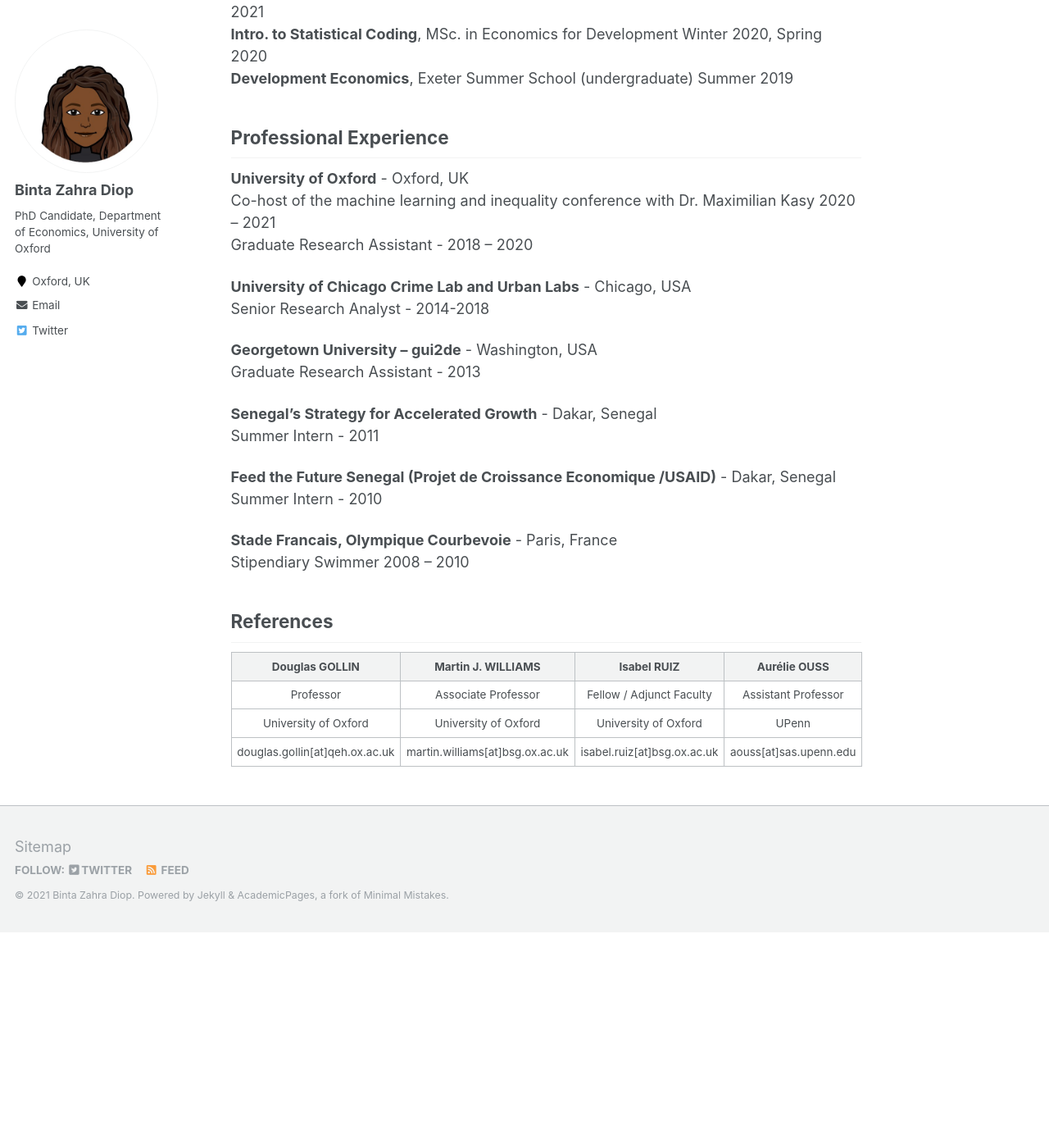
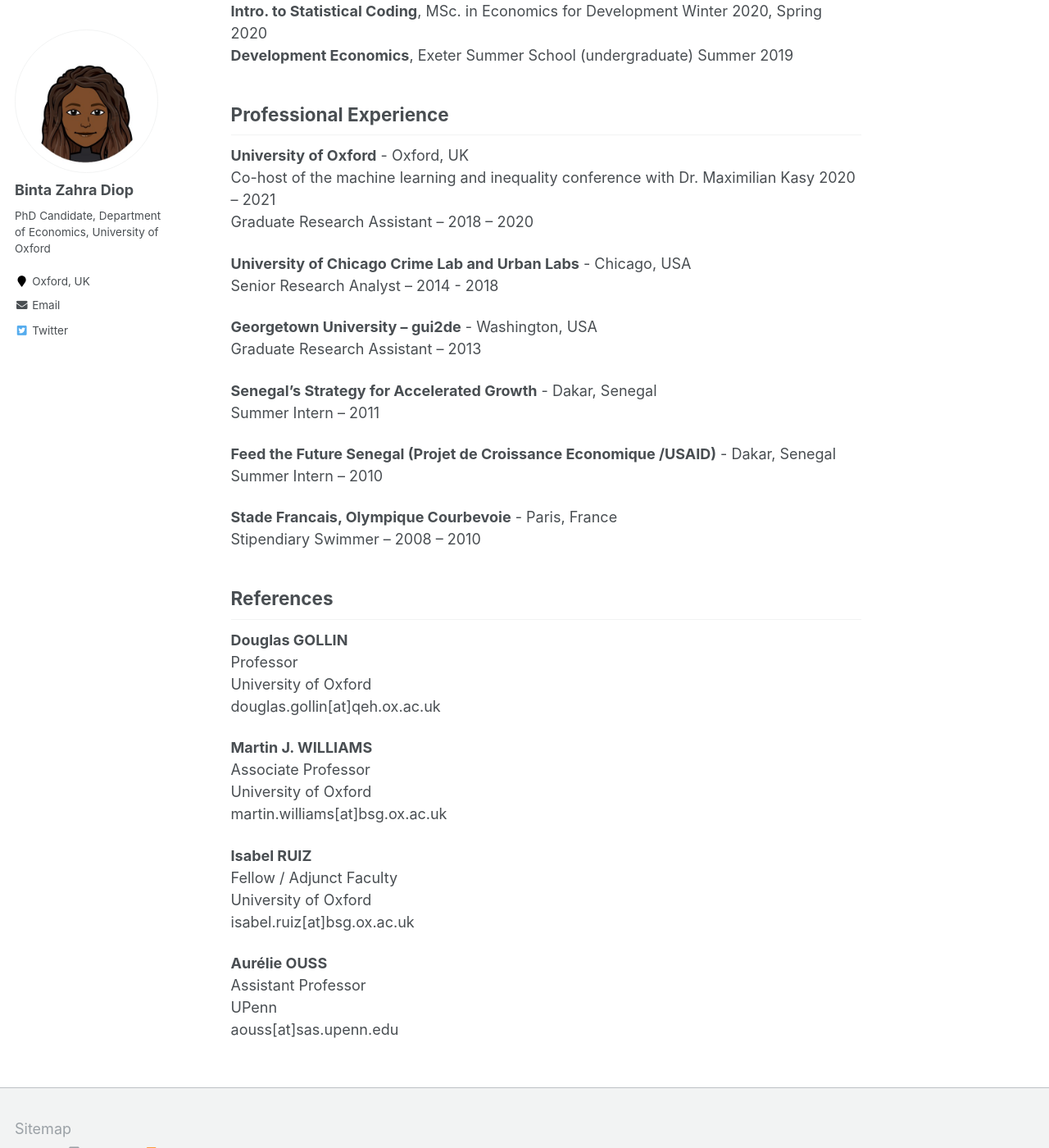
Before and after one commit to bzdiop/bzdiop.github.io, a Jekyll site: the page built from _pages/CV.md, in a window 1280 px wide and 1400 px high, scrolled down 667 px. Shown: the whole window at 82% size. Built offline with Jekyll 4.4.1, drawn with Linux system fonts in a browser that asks for light colours; before the commit the page ends 1804 px from its top, so only the background shows below that; some of the changed text lies outside the part shown.

Commit message:
Typo- teaching

```diff
--- a/_pages/CV.md
+++ b/_pages/CV.md
@@ -28,29 +28,43 @@
 
  **University of Oxford** - Oxford, UK
  Co-host of the machine learning and inequality conference with Dr. Maximilian Kasy 2020 – 2021
- Graduate Research Assistant - 2018 – 2020
+ Graduate Research Assistant -- 2018 – 2020
 
  **University of Chicago Crime Lab and Urban Labs** - Chicago, USA
- Senior Research Analyst - 2014-2018
+ Senior Research Analyst -- 2014 - 2018
 
  **Georgetown University – gui2de** - Washington, USA
- Graduate Research Assistant - 2013
+ Graduate Research Assistant -- 2013
 
  **Senegal’s Strategy for Accelerated Growth** - Dakar, Senegal
- Summer Intern - 2011
+ Summer Intern -- 2011
 
  **Feed the Future Senegal (Projet de Croissance Economique /USAID)** - Dakar, Senegal
- Summer Intern - 2010
+ Summer Intern -- 2010
 
  **Stade Francais, Olympique Courbevoie** - Paris, France
-Stipendiary Swimmer 2008 – 2010
+Stipendiary Swimmer -- 2008 – 2010
 
 
 ## References
 
+**Douglas GOLLIN**
+Professor
+University of Oxford
+douglas.gollin[at]qeh.ox.ac.uk
 
-|**Douglas GOLLIN**| **Martin J. WILLIAMS** |**Isabel RUIZ**|**Aurélie OUSS**|
-|:---: | :---: | :---:| :---:|
-| Professor | Associate Professor | Fellow / Adjunct Faculty |Assistant Professor |
-| University of Oxford  | University of Oxford  | University of Oxford  | UPenn |
-| douglas.gollin[at]qeh.ox.ac.uk | martin.williams[at]bsg.ox.ac.uk | isabel.ruiz[at]bsg.ox.ac.uk | aouss[at]sas.upenn.edu |
+
+**Martin J. WILLIAMS**
+Associate Professor
+University of Oxford
+martin.williams[at]bsg.ox.ac.uk
+
+**Isabel RUIZ**
+Fellow / Adjunct Faculty
+University of Oxford
+isabel.ruiz[at]bsg.ox.ac.uk
+
+**Aurélie OUSS**
+Assistant Professor
+UPenn
+aouss[at]sas.upenn.edu
```
Also changed, not shown: other parts of _pages/CV.md (+2 -2 lines).
